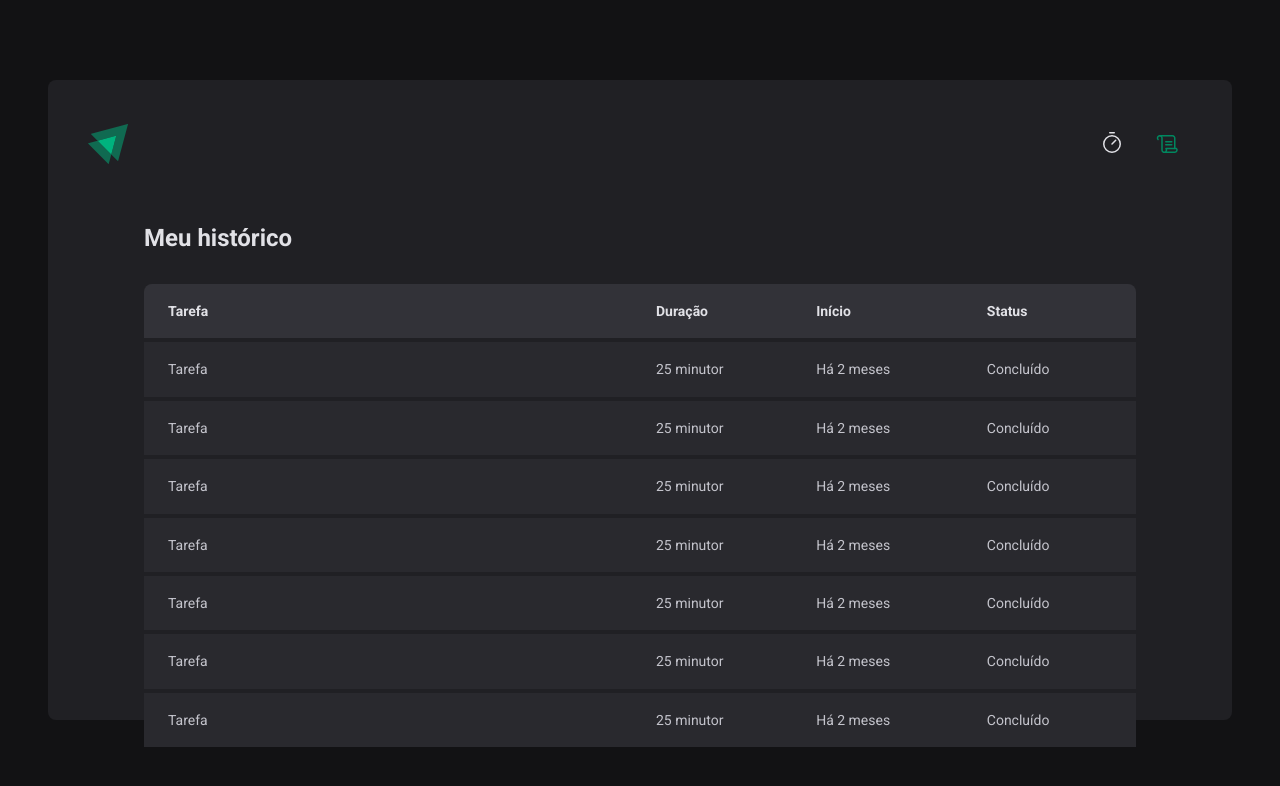
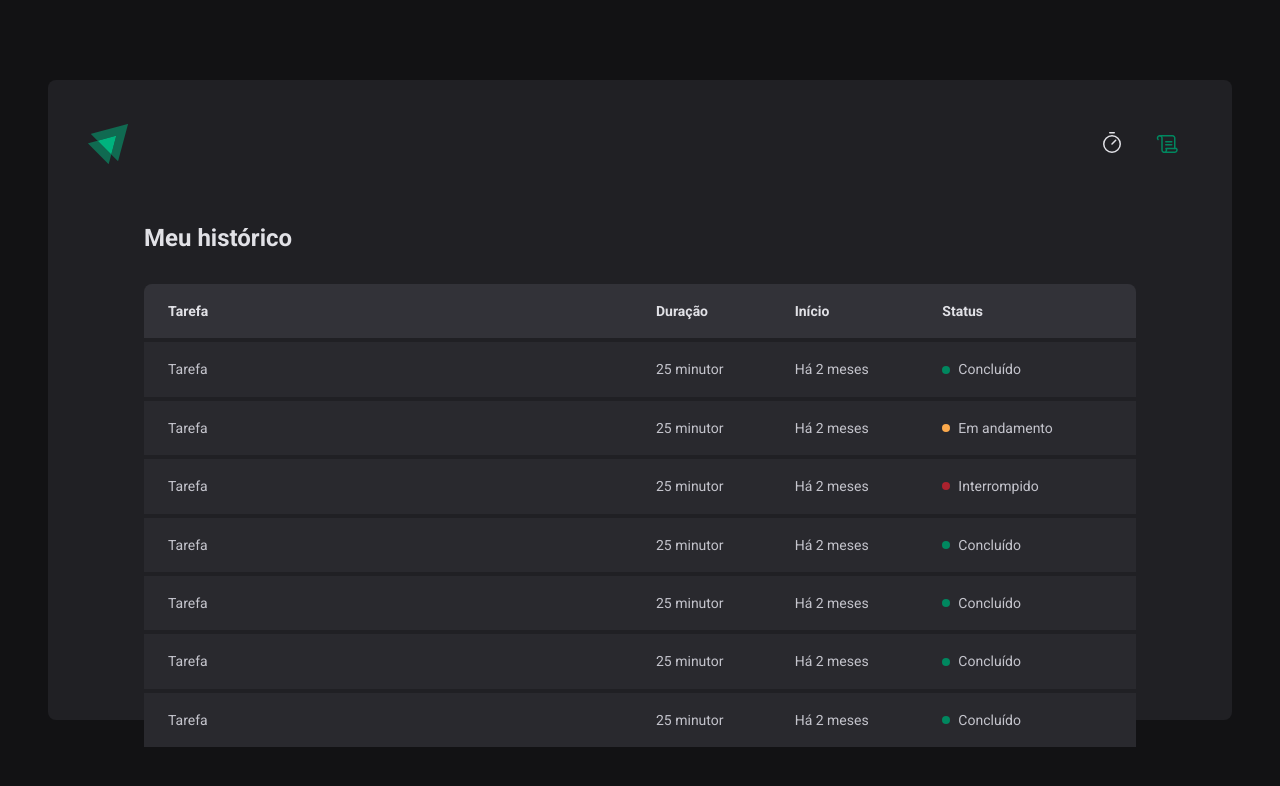
Before and after one commit to rafaelvieiracosta/ignite-timer, a React (Vite) app: page /history in a window 1280 px wide. Shown: the top 786 px of the page. Built offline with nearby package versions, Linux system fonts and the light colour scheme.

Commit message:
feat: status component

```diff
--- a/src/pages/History/index.tsx
+++ b/src/pages/History/index.tsx
@@ -1,4 +1,4 @@
-import { HistoryContainer, HistoryList } from "./styles";
+import { HistoryContainer, HistoryList, Status } from "./styles";
 
 export function History() {
   return (
@@ -21,43 +21,57 @@
               <td>Tarefa</td>
               <td>25 minutor</td>
               <td>Há 2 meses</td>
-              <td>Concluído</td>
+              <td>
+                <Status statusColor="green">Concluído</Status>
+              </td>
             </tr>
             <tr>
               <td>Tarefa</td>
               <td>25 minutor</td>
               <td>Há 2 meses</td>
-              <td>Concluído</td>
+              <td>
+                <Status statusColor="yellow">Em andamento</Status>
+              </td>
             </tr>
             <tr>
               <td>Tarefa</td>
               <td>25 minutor</td>
               <td>Há 2 meses</td>
-              <td>Concluído</td>
+              <td>
+                <Status statusColor="red">Interrompido</Status>
+              </td>
             </tr>
             <tr>
               <td>Tarefa</td>
               <td>25 minutor</td>
               <td>Há 2 meses</td>
-              <td>Concluído</td>
+              <td>
+                <Status statusColor="green">Concluído</Status>
+              </td>
             </tr>
             <tr>
               <td>Tarefa</td>
               <td>25 minutor</td>
               <td>Há 2 meses</td>
-              <td>Concluído</td>
+              <td>
+                <Status statusColor="green">Concluído</Status>
+              </td>
             </tr>
             <tr>
               <td>Tarefa</td>
               <td>25 minutor</td>
               <td>Há 2 meses</td>
-              <td>Concluído</td>
+              <td>
+                <Status statusColor="green">Concluído</Status>
+              </td>
             </tr>
             <tr>
               <td>Tarefa</td>
               <td>25 minutor</td>
               <td>Há 2 meses</td>
-              <td>Concluído</td>
+              <td>
+                <Status statusColor="green">Concluído</Status>
+              </td>
             </tr>
           </tbody>
         </table>
--- a/src/pages/History/styles.ts
+++ b/src/pages/History/styles.ts
@@ -59,3 +59,28 @@
     }
   }
 `;
+
+const STATUS_COLORS = {
+  yellow: "yellow-500",
+  green: "green-500",
+  red: "red-500",
+} as const;
+
+interface StatusProps {
+  statusColor: keyof typeof STATUS_COLORS;
+}
+
+export const Status = styled.span<StatusProps>`
+  display: flex;
+  align-items: center;
+  gap: 0.5rem;
+
+  &::before {
+    content: "";
+    width: 0.5rem;
+    height: 0.5rem;
+    border-radius: 50%;
+    background-color: ${(props) =>
+      props.theme[STATUS_COLORS[props.statusColor]]};
+  }
+`;
```
